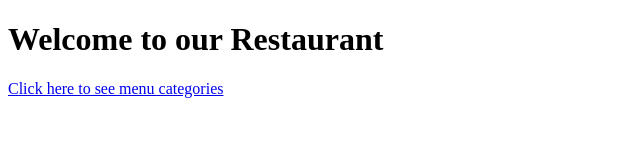
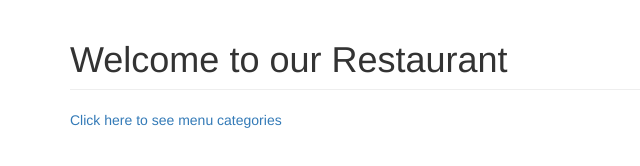
Before and after one commit to skduhariya/Assignment4-solution, a plain HTML site: page index.html in a window 1280 px wide. Shown: the whole page, without its empty margins (0-640 px from the left). Drawn offline with Linux system fonts and the light colour scheme; the site is published under a folder, as on GitHub Pages, so addresses that start at the root find nothing.

Commit message:
added assignment4

```diff
--- a/index.html
+++ b/index.html
@@ -3,7 +3,7 @@
     <head>
         <meta charset="utf-8">
         <title>Welcome to our Restaurant</title>
-        <link rel="stylesheet" href="/css/bootstrap.min.css">
+        <link rel="stylesheet" href="css/bootstrap.min.css">
     </head>
     <body ng-app="MenuApp">
         <div class="container">
```
